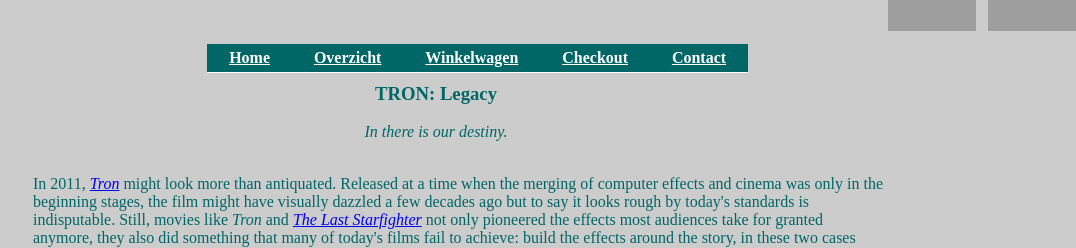
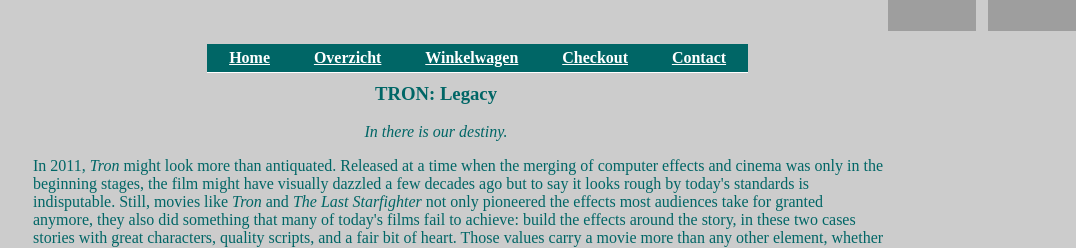
Before and after one commit to NightFox2870/Webtech, a plain HTML site: page Detail_Tron.html in a window 1280 px wide. Shown: the top 248 px of the page, 204-1280 px from the left. Drawn offline with Linux system fonts and the light colour scheme; grey boxes are pictures that could not be loaded.

Commit message:
div bugfix

```diff
--- a/Detail_Tron.html
+++ b/Detail_Tron.html
@@ -28,18 +28,16 @@
 
 <p>
     <i>In there is our destiny.</i>
-    <br/><br/>
+    <br/>
 </p>
 
 <p>
     <div class="detail">
-        In 2011, <a
-            href="http://www.blu-ray.com/movies/movies.php?id=10546"><i>Tron</i></a> might look more than
+        In 2011, <i>Tron</i> might look more than
         antiquated. Released at a time when the
         merging of computer effects and cinema was only in the beginning stages, the film might have visually dazzled a
         few decades ago but to say it looks
-        rough by today's standards is indisputable. Still, movies like <i>Tron</i> and <a
-            href="http://www.blu-ray.com/movies/movies.php?id=5155"><i>The Last Starfighter</i></a> not only
+        rough by today's standards is indisputable. Still, movies like <i>Tron</i> and <i>The Last Starfighter</i></a> not only
         pioneered the effects most audiences
         take for granted anymore, they also did something that many of today's films fail to achieve: build the effects
         around the story, in these two cases
```
